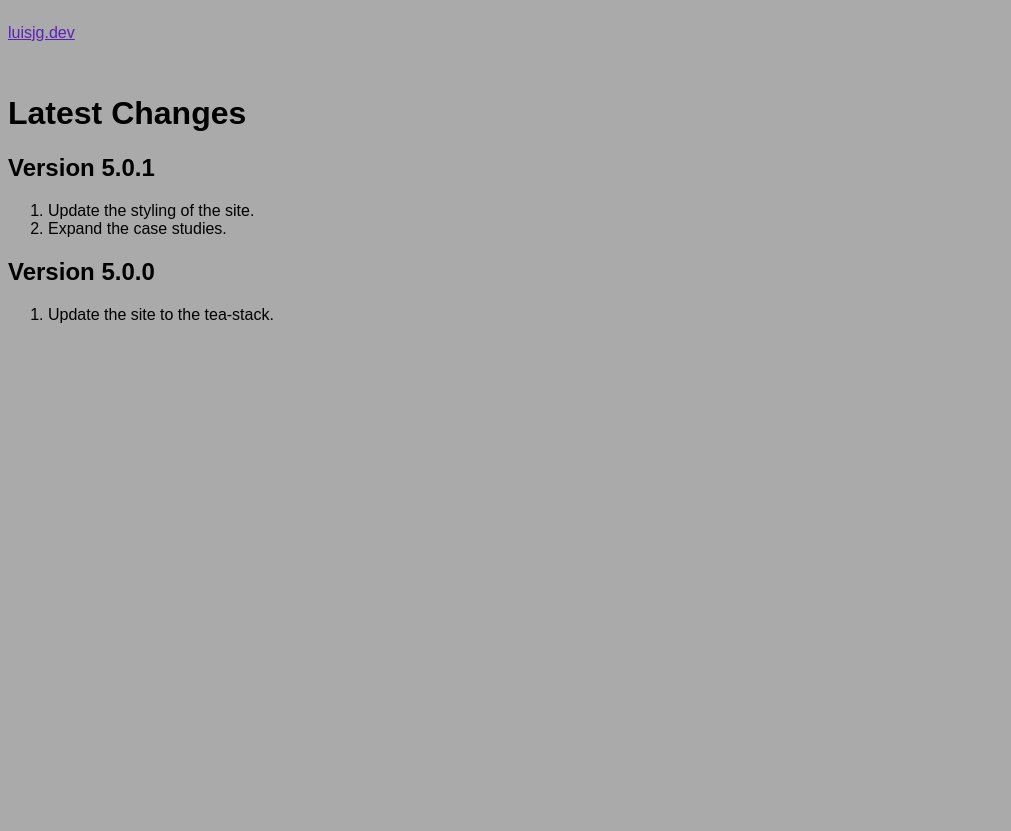
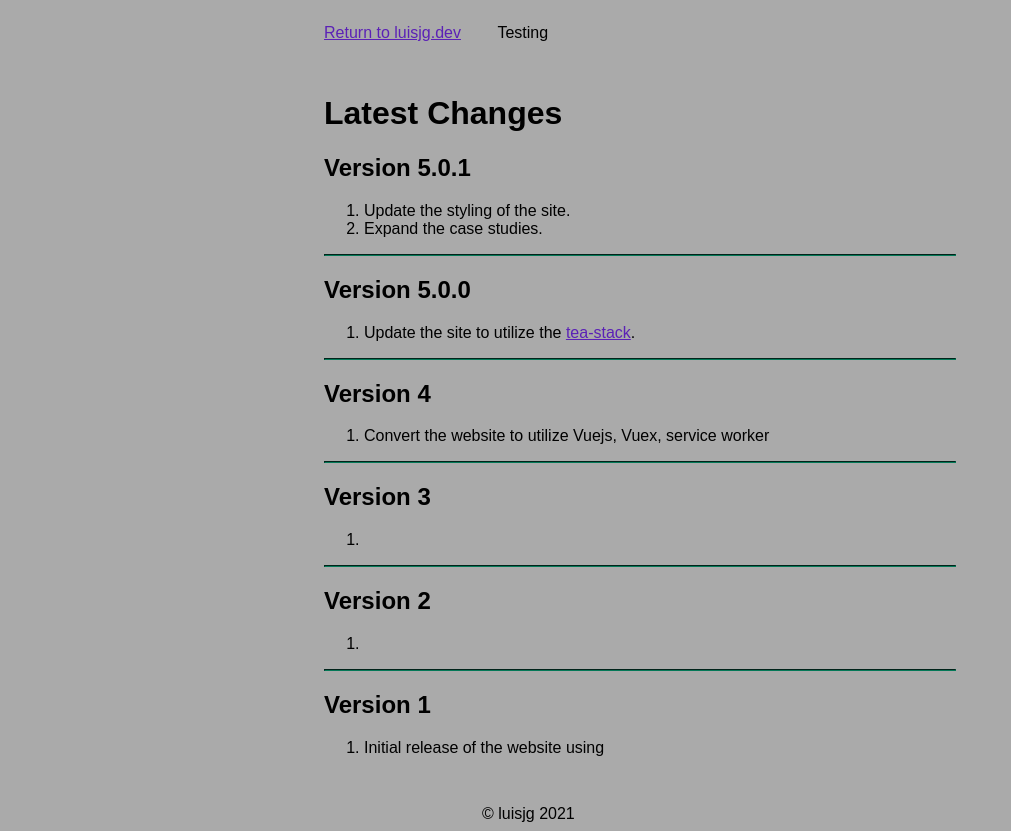
Before and after one commit to luisjg/change-log, a plain HTML site: page index.html in a window 1280 px wide. Shown: the whole page, without its empty margins (0-1011 px from the left). Before the commit the page ends 800 px from the top, so only its background shows below. Drawn offline with Linux system fonts and the light colour scheme.

Commit message:
Include more content.

```diff
--- a/index.html
+++ b/index.html
@@ -8,23 +8,53 @@
 </head>
 <body>
 	<nav>
-		<ol>
-			<ul><a href="https://luisjg.dev">luisjg.dev</a></ul>
-		</ol>
+		<div class="container">
+			<ol>
+				<ul><a href="https://luisjg.dev">Return to luisjg.dev</a></ul>
+				<ul>Testing</ul>
+			</ol>
+		</div>
 	</nav>
 	<main>
-		<div class="content">
+		<div class="container">
 			<h1>Latest Changes</h1>
 			<h2>Version 5.0.1</h2>
 			<ol>
 				<li>Update the styling of the site.</li>
 				<li>Expand the case studies.</li>
 			</ol>
+			<hr>
 			<h2>Version 5.0.0</h2>
 			<ol>
-				<li>Update the site to the tea-stack.</li>
+				<li>Update the site to utilize the <a href="https://github.com/mattwaler/tea-stack" rel="noopener noreferrer">tea-stack</a>.</li>
+			</ol>
+			<hr>
+			<h2>Version 4</h2>
+			<ol>
+				<li>Convert the website to utilize Vuejs, Vuex, service worker</li>
+			</ol>
+			<hr>
+			<h2>Version 3</h2>
+			<ol>
+				<li></li>
+			</ol>
+			<hr>
+			<h2>Version 2</h2>
+			<ol>
+				<li></li>
+			</ol>
+			<hr>
+			<h2>Version 1</h2>
+			<ol>
+				<li>Initial release of the website using</li>
 			</ol>
 		</div>
 	</main>
+	<footer>
+		<div class="container">
+			&copy; luisjg <span id="date"></span>
+		</div>
+	</footer>
+	<script src="./js/scripts.js" defer></script>
 </body>
 </html>
```
